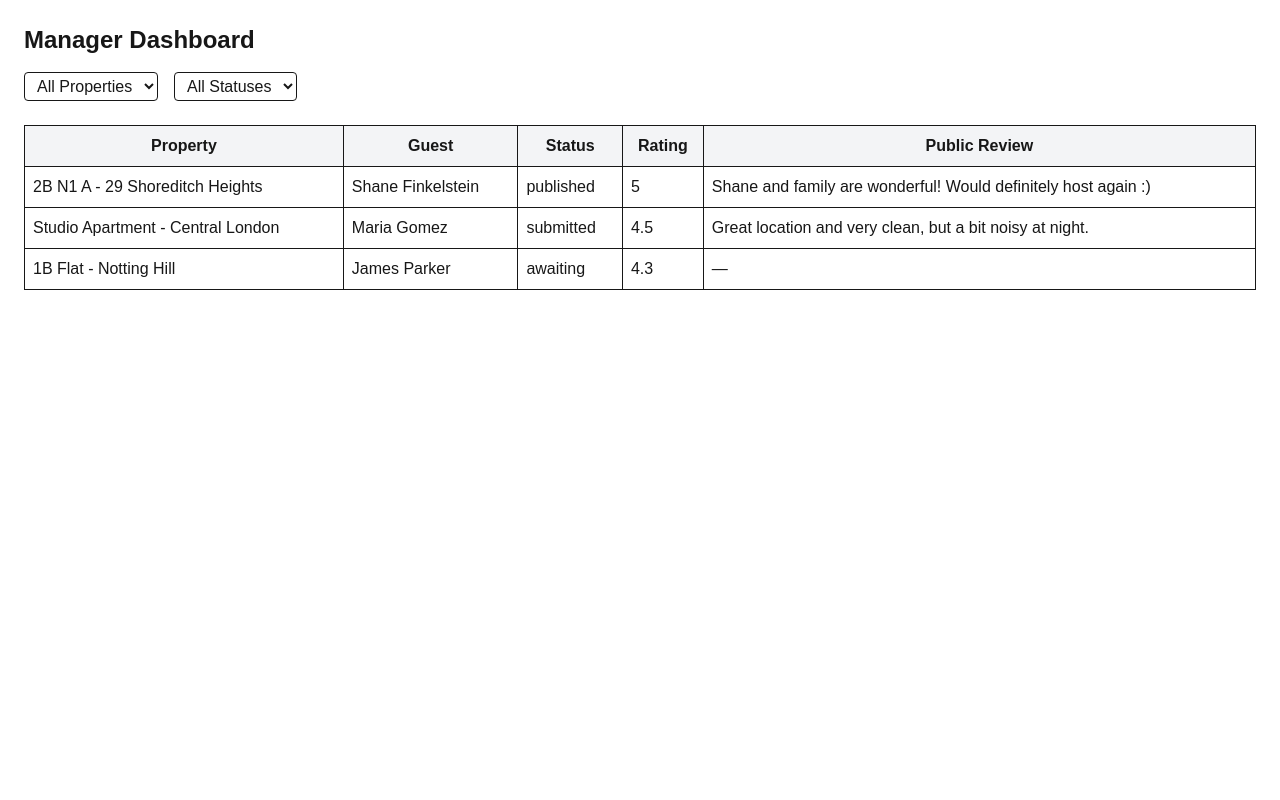
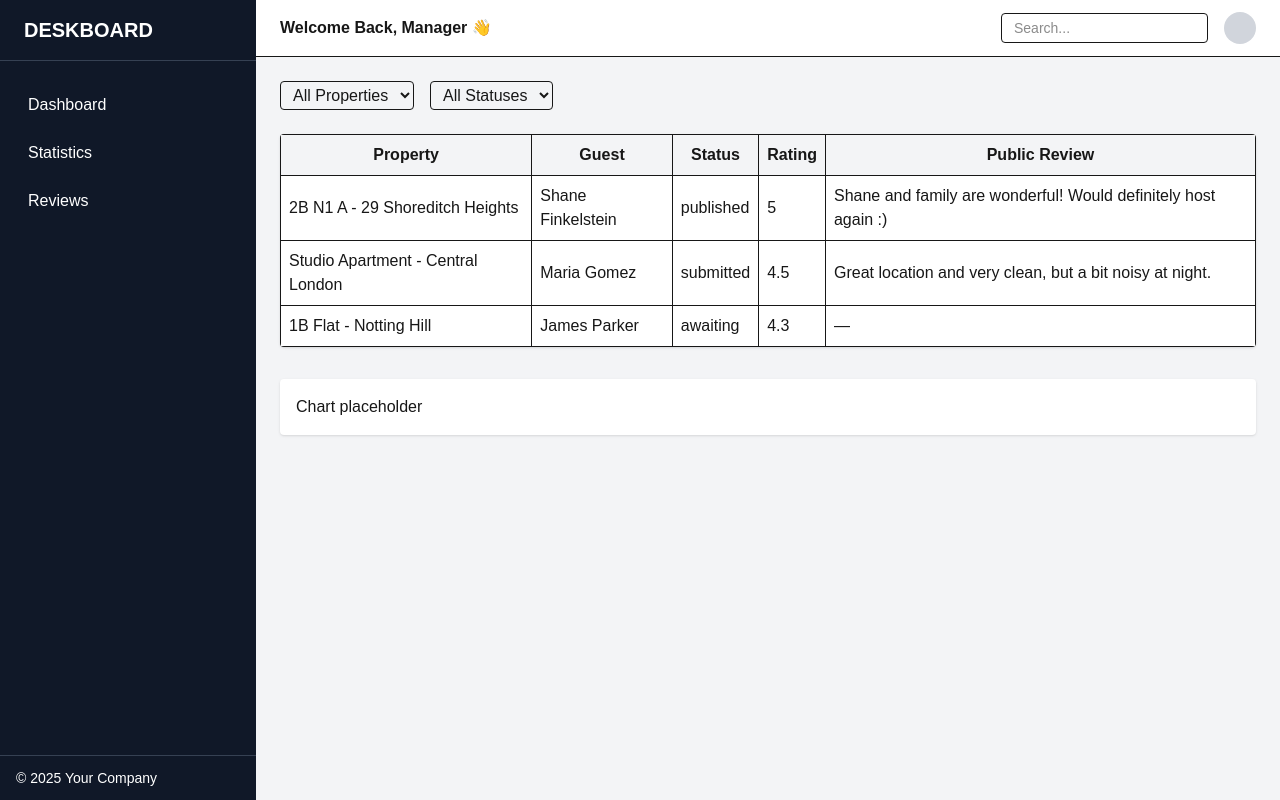
Before and after one commit to kjozo/reviews-dashboard, a Next.js app: page /dashboard in a window 1280 px wide. Built offline with nearby package versions, Linux system fonts and the light colour scheme.

Commit message:
Testing stuff out

```diff
--- a/app/dashboard/page.tsx
+++ b/app/dashboard/page.tsx
@@ -1,5 +1,7 @@
 "use client";
 
+import DashboardLayout from "@/components/DashboardLayout";
+import PropertyRatingsChart from "@/components/PropertyRatingsChart";
 import { useEffect, useState } from "react";
 import type { NormalizedReview } from "@/types/reviews";
 
@@ -9,24 +11,18 @@ export default function DashboardPage() {
   const [propertyFilter, setPropertyFilter] = useState<string>("all");
   const [statusFilter, setStatusFilter] = useState<string>("all");
 
-  // Fetch reviews on load
   useEffect(() => {
     async function fetchReviews() {
-      try {
       const res = await fetch("/api/reviews/hostaway");
       const data = await res.json();
       if (data.status === "success") {
         setReviews(data.result);
         setFiltered(data.result);
       }
-      } catch (err) {
-        console.error("Failed to fetch reviews:", err);
-      }
     }
     fetchReviews();
   }, []);
 
-  // Apply filters
   useEffect(() => {
     let temp = [...reviews];
     if (propertyFilter !== "all") {
@@ -38,14 +34,11 @@ export default function DashboardPage() {
     setFiltered(temp);
   }, [propertyFilter, statusFilter, reviews]);
 
-  // Unique property IDs
   const properties = Array.from(new Set(reviews.map(r => r.listingMapId)));
   const statuses = Array.from(new Set(reviews.map(r => r.status)));
 
   return (
-    <div className="p-6">
-      <h1 className="text-2xl font-bold mb-4">Manager Dashboard</h1>
-
+    <DashboardLayout>
       {/* Filters */}
       <div className="flex gap-4 mb-6">
         <select
@@ -76,7 +69,7 @@ export default function DashboardPage() {
       </div>
 
       {/* Table */}
-      <div className="overflow-x-auto">
+      <div className="overflow-x-auto bg-white rounded shadow">
         <table className="min-w-full border border-gray-200">
           <thead className="bg-gray-100">
             <tr>
@@ -88,7 +81,8 @@ export default function DashboardPage() {
             </tr>
           </thead>
           <tbody>
-            {filtered.map((r) => (
+            {filtered.length > 0 ? (
+              filtered.map((r) => (
                 <tr key={r.id}>
                   <td className="border p-2">{r.listingName}</td>
                   <td className="border p-2">{r.guestName}</td>
@@ -96,10 +90,22 @@ export default function DashboardPage() {
                   <td className="border p-2">{r.rating ?? "N/A"}</td>
                   <td className="border p-2">{r.publicReview ?? "—"}</td>
                 </tr>
-            ))}
+              ))
+            ) : (
+              <tr>
+                <td colSpan={5} className="border p-4 text-center text-gray-500">
+                  No reviews found for the selected filters.
+                </td>
+              </tr>
+            )}
           </tbody>
         </table>
       </div>
+
+      {/* Chart */}
+      <div className="mt-8 bg-white rounded shadow p-4">
+        Chart placeholder
       </div>
+    </DashboardLayout>
   );
 }
--- /dev/null
+++ b/components/DashboardLayout.tsx
@@ -0,0 +1,62 @@
+"use client";
+
+import { ReactNode } from "react";
+
+type Props = {
+  children: ReactNode;
+};
+
+export default function DashboardLayout({ children }: Props) {
+  return (
+    <div className="flex min-h-screen bg-gray-100">
+      {/* Sidebar */}
+      <aside className="w-64 bg-gray-900 text-white flex flex-col">
+        <div className="px-6 py-4 text-xl font-bold border-b border-gray-700">
+          DESKBOARD
+        </div>
+        <nav className="flex-1 px-4 py-6 space-y-2">
+          <a
+            href="/dashboard"
+            className="flex items-center gap-3 px-3 py-2 rounded hover:bg-gray-800"
+          >
+            Dashboard
+          </a>
+          <a
+            href="#"
+            className="flex items-center gap-3 px-3 py-2 rounded hover:bg-gray-800"
+          >
+            Statistics
+          </a>
+          <a
+            href="#"
+            className="flex items-center gap-3 px-3 py-2 rounded hover:bg-gray-800"
+          >
+            Reviews
+          </a>
+        </nav>
+        <div className="px-4 py-3 border-t border-gray-700 text-sm">
+          © 2025 Your Company
+        </div>
+      </aside>
+
+      {/* Main content area */}
+      <div className="flex-1 flex flex-col">
+        {/* Top navbar */}
+        <header className="bg-white border-b px-6 py-3 flex items-center justify-between">
+          <div className="font-semibold">Welcome Back, Manager 👋</div>
+          <div className="flex items-center gap-4">
+            <input
+              type="text"
+              placeholder="Search..."
+              className="border rounded px-3 py-1 text-sm"
+            />
+            <div className="w-8 h-8 bg-gray-300 rounded-full"></div>
+          </div>
+        </header>
+
+        {/* Page content */}
+        <main className="p-6 flex-1">{children}</main>
+      </div>
+    </div>
+  );
+}
--- /dev/null
+++ b/components/PropertyRatingsChart.tsx
@@ -0,0 +1,63 @@
+"use client";
+
+import {
+  Chart as ChartJS,
+  CategoryScale,
+  LinearScale,
+  BarElement,
+  Title,
+  Tooltip,
+  Legend
+} from "chart.js";
+import { Bar as BarChart } from "react-chartjs-2";
+import type { NormalizedReview } from "@/types/reviews";
+
+ChartJS.register(CategoryScale, LinearScale, BarElement, Title, Tooltip, Legend);
+
+type Props = {
+  reviews: NormalizedReview[];
+};
+
+export default function PropertyRatingsChart({ reviews }: Props) {
+  // Group ratings by property
+  const grouped: Record<string, number[]> = {};
+  reviews.forEach((r) => {
+    if (r.rating != null) {
+      const key = r.listingName || `Property ${r.listingMapId}`;
+      if (!grouped[key]) grouped[key] = [];
+      grouped[key].push(r.rating);
+    }
+  });
+
+  // Calculate averages
+  const labels = Object.keys(grouped);
+  const averages = labels.map((key) => {
+    const sum = grouped[key].reduce((a, b) => a + b, 0);
+    return sum / grouped[key].length;
+  });
+
+  const data = {
+    labels,
+    datasets: [
+      {
+        label: "Average Rating",
+        data: averages,
+        backgroundColor: "rgba(59, 130, 246, 0.6)", // Tailwind blue-500
+      },
+    ],
+  };
+
+  const options = {
+    responsive: true,
+    plugins: {
+      legend: { position: "top" as const },
+      title: { display: true, text: "Average Rating per Property" },
+    },
+    scales: {
+      y: { beginAtZero: true, max: 5 }
+    }
+  };
+
+  return <div>Chart placeholder</div>;
+
+}
--- a/package.json
+++ b/package.json
@@ -9,10 +9,13 @@
     "lint": "next lint"
   },
   "dependencies": {
+    "@heroicons/react": "^2.0.18",
     "@prisma/client": "^6.14.0",
+    "chart.js": "^4.5.0",
     "date-fns": "^4.1.0",
     "next": "15.4.6",
     "react": "19.1.0",
+    "react-chartjs-2": "^5.3.0",
     "react-dom": "19.1.0",
     "recharts": "^3.1.2",
     "zod": "^4.0.17"
```
Also changed, not shown: 1 other file (tests, documents, lock files or other folders). Lines whose indentation alone changed are shown as unchanged.
